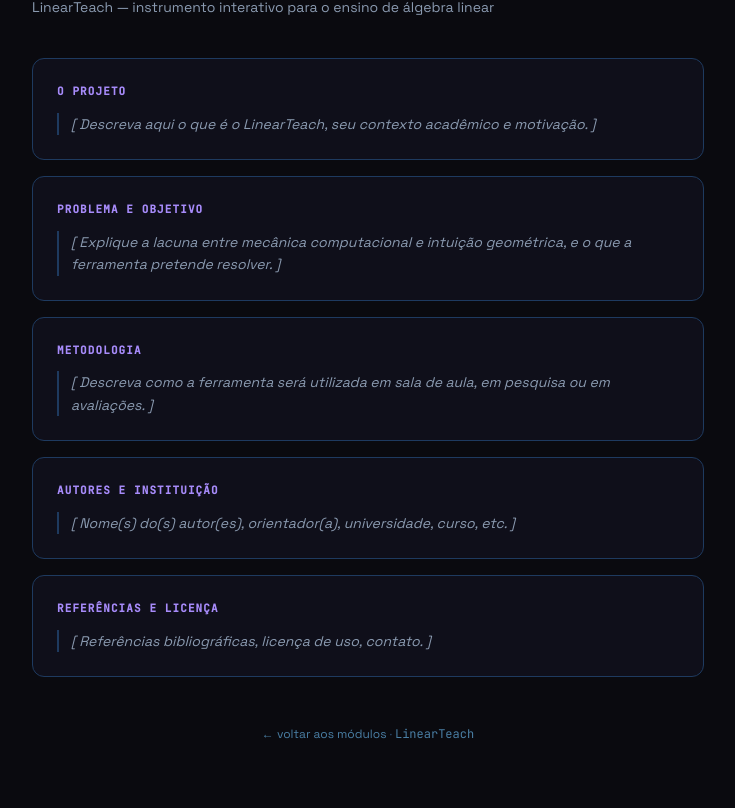
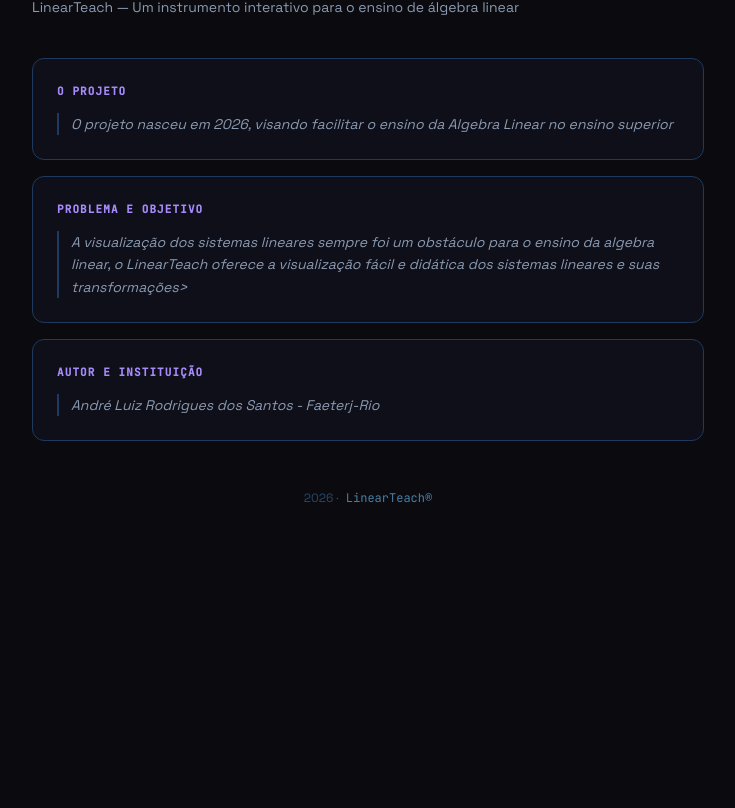
Before and after one commit to Andreknvas/LinearTeach, a plain HTML site: page sobre.html in a window 1280 px wide. Shown: the part 170-978 px from the top of the page, without its empty margins (272-1007 px from the left). After the commit the page ends 800 px from the top, so only its background shows below. Drawn offline with Linux system fonts and the light colour scheme.

Commit message:
ajustes pontuais da fase inicial

```diff
--- a/sobre.html
+++ b/sobre.html
@@ -124,42 +124,32 @@
   <div class="lt-page">
     <nav class="lt-topnav">
       <a class="lt-topnav-link" href="index.html">módulos</a>
-      <a class="lt-topnav-link active" href="sobre.html">sobre o projeto</a>
+
     </nav>
 
     <header class="lt-page-header">
       <h1>Sobre o Projeto</h1>
-      <p>LinearTeach — instrumento interativo para o ensino de álgebra linear</p>
+      <p>LinearTeach — Um instrumento interativo para o ensino de álgebra linear</p>
     </header>
 
     <section class="lt-section">
       <h2 class="lt-section-title">O projeto</h2>
-      <p class="lt-placeholder">[ Descreva aqui o que é o LinearTeach, seu contexto acadêmico e motivação. ]</p>
+      <p class="lt-placeholder">O projeto nasceu em 2026, visando facilitar o ensino da Algebra Linear no ensino superior</p>
     </section>
 
     <section class="lt-section">
       <h2 class="lt-section-title">Problema e objetivo</h2>
-      <p class="lt-placeholder">[ Explique a lacuna entre mecânica computacional e intuição geométrica, e o que a ferramenta pretende resolver. ]</p>
+      <p class="lt-placeholder">A visualização dos sistemas lineares sempre foi um obstáculo para o ensino da algebra linear, o LinearTeach oferece a visualização fácil e didática dos sistemas lineares e suas transformações>
     </section>
 
     <section class="lt-section">
-      <h2 class="lt-section-title">Metodologia</h2>
-      <p class="lt-placeholder">[ Descreva como a ferramenta será utilizada em sala de aula, em pesquisa ou em avaliações. ]</p>
-    </section>
-
-    <section class="lt-section">
-      <h2 class="lt-section-title">Autores e instituição</h2>
-      <p class="lt-placeholder">[ Nome(s) do(s) autor(es), orientador(a), universidade, curso, etc. ]</p>
-    </section>
-
-    <section class="lt-section">
-      <h2 class="lt-section-title">Referências e licença</h2>
-      <p class="lt-placeholder">[ Referências bibliográficas, licença de uso, contato. ]</p>
+      <h2 class="lt-section-title">Autor e instituição</h2>
+      <p class="lt-placeholder">André Luiz Rodrigues dos Santos - Faeterj-Rio</p>
     </section>
 
     <footer class="lt-footer">
-      <a href="index.html">← voltar aos módulos</a>
-      · <span>LinearTeach</span>
+
+       2026 ·<span> LinearTeach®</span>
     </footer>
   </div>
 </body>
```
Also changed, not shown: index.html (+7 -6 lines), logolt.png (added).
